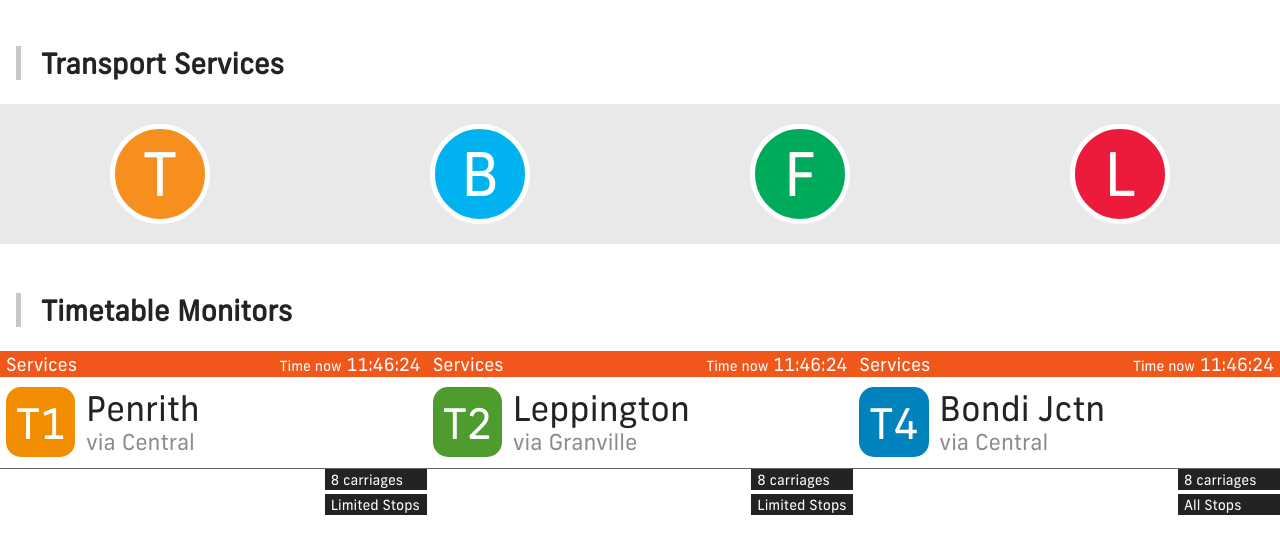
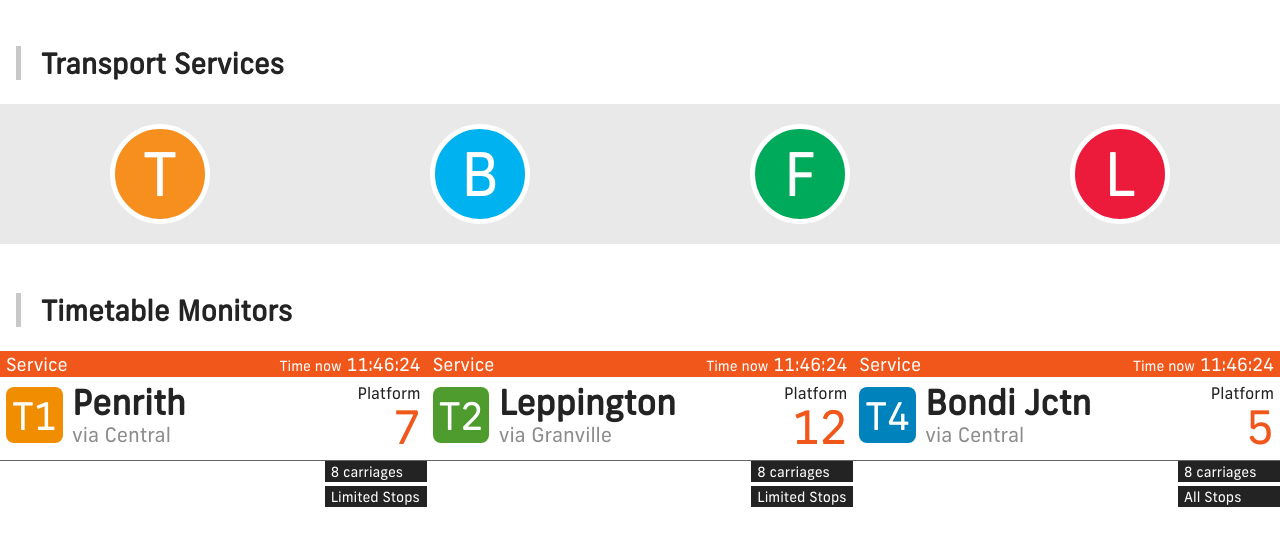
Before and after one commit to kurisubrooks/transport, a plain HTML site: page index.html in a window 1280 px wide. Shown: the part 799-1353 px from the top of the page. Drawn offline with Linux system fonts and the light colour scheme.

Commit message:
Added Platform Numbers to Monitors

```diff
--- a/css/main.css
+++ b/css/main.css
@@ -149,18 +149,38 @@ h2:not(:first-child) { margin: 1.75em 0 0.85em; }
 
 .monitor.timetable .title .line .train_line {
     float: left;
-    font-size: 42px;
+    font-size: 38px;
+    padding: 5px 6px;
+    border-radius: 8px;
 }
 
 .monitor.timetable .title .line_to {
+    font-weight: bold;
+    margin-top: -6px;
     font-size: 34px;
-    margin-left: 80px;
+    margin-left: 66px;
 }
 
 .monitor.timetable .title .line_through {
-    font-size: 22px;
-    margin-left: 80px;
+    font-size: 20px;
+    margin-left: 66px;
     color: rgb(140, 140, 140);
+}
+
+.monitor.timetable .title .line_platform {
+    display: block;
+    float: right;
+    text-align: right;
+}
+
+.monitor.timetable .title .line_platform .platform_title {
+    margin-top: -4px;
+}
+
+.monitor.timetable .title .line_platform .platform_number {
+    margin-top: -4px;
+    font-size: 46px;
+    color: rgb(241, 86, 26);
 }
 
 .monitor.timetable .content ol,
--- a/index.html
+++ b/index.html
@@ -148,7 +148,7 @@
                 <div class="monitor timetable">
                     <div class="header">
                         <span class="clearfix">&nbsp;</span>
-                        <div class="float left">Services</div>
+                        <div class="float left">Service</div>
                         <div class="float right">
                             <span class="time_now">Time now</span>
                             <span class="time">00:00:00</span>
@@ -156,6 +156,10 @@
                     </div>
                     <div class="title">
                         <div class="line"><div class="sign train_line line_t1">T1</div></div>
+                        <div class="line_platform">
+                            <div class="platform_title">Platform</div>
+                            <div class="platform_number">7</div>
+                        </div>
                         <div class="line_to">Penrith</div>
                         <div class="line_through">via Central</div>
                     </div>
@@ -196,7 +200,7 @@
                 <div class="monitor timetable">
                     <div class="header">
                         <span class="clearfix">&nbsp;</span>
-                        <div class="float left">Services</div>
+                        <div class="float left">Service</div>
                         <div class="float right">
                             <span class="time_now">Time now</span>
                             <span class="time">00:00:00</span>
@@ -204,6 +208,10 @@
                     </div>
                     <div class="title">
                         <div class="line"><div class="sign train_line line_t2">T2</div></div>
+                        <div class="line_platform">
+                            <div class="platform_title">Platform</div>
+                            <div class="platform_number">12</div>
+                        </div>
                         <div class="line_to">Leppington</div>
                         <div class="line_through">via Granville</div>
                     </div>
@@ -247,7 +255,7 @@
                 <div class="monitor timetable">
                     <div class="header">
                         <span class="clearfix">&nbsp;</span>
-                        <div class="float left">Services</div>
+                        <div class="float left">Service</div>
                         <div class="float right">
                             <span class="time_now">Time now</span>
                             <span class="time">00:00:00</span>
@@ -255,6 +263,10 @@
                     </div>
                     <div class="title">
                         <div class="line"><div class="sign train_line line_t4">T4</div></div>
+                        <div class="line_platform">
+                            <div class="platform_title">Platform</div>
+                            <div class="platform_number">5</div>
+                        </div>
                         <div class="line_to">Bondi Jctn</div>
                         <div class="line_through">via Central</div>
                     </div>
@@ -283,7 +295,5 @@
         </div>
     </div>
 
-    <br /><br /><br />
-
 </body>
 </html>
```
